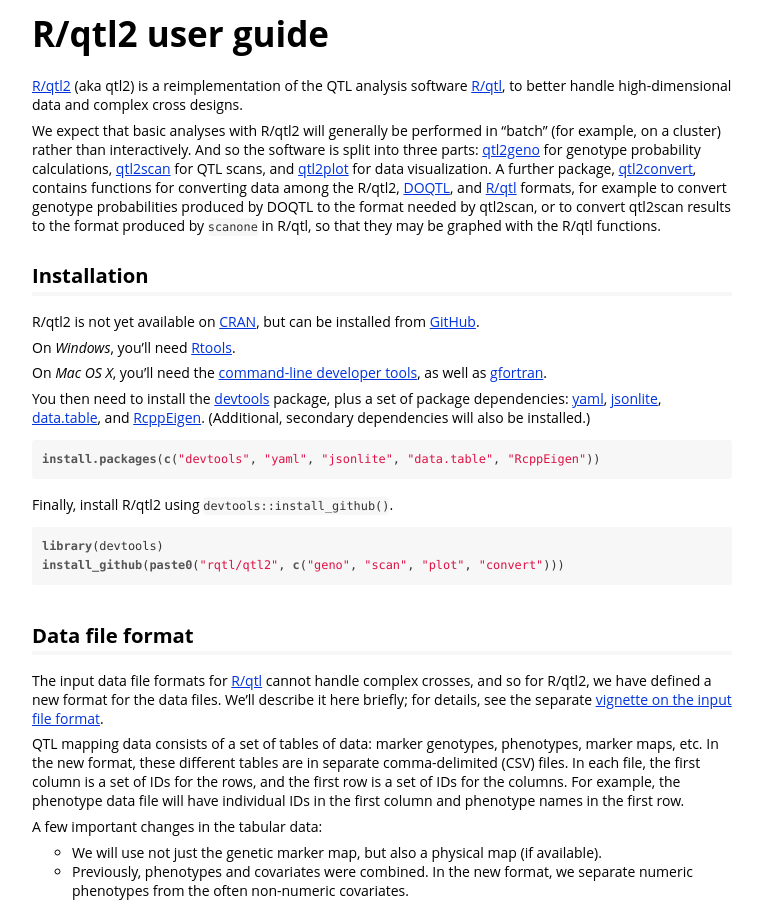
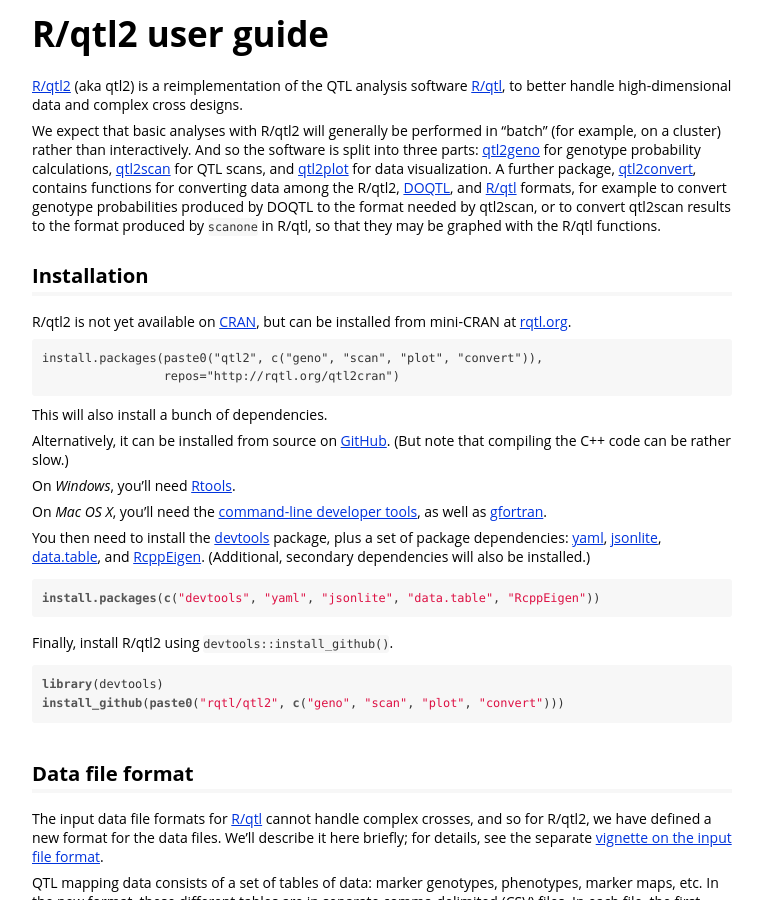
Before and after one commit to rqtl/qtl2, a Jekyll site: the page assets/vignettes/user_guide.html, which Jekyll copies as it is, in a window 1280 px wide and 900 px high. Shown: the whole window, without its empty margins (258-1020 px from the left). Built offline with Jekyll 4.4.1, drawn with Linux system fonts in a browser that asks for light colours.

Commit message:
Update installation instructions in user guide

```diff
--- a/assets/vignettes/user_guide.html
+++ b/assets/vignettes/user_guide.html
@@ -74,7 +74,11 @@
 <p>We expect that basic analyses with R/qtl2 will generally be performed in “batch” (for example, on a cluster) rather than interactively. And so the software is split into three parts: <a href="https://github.com/rqtl/qtl2geno">qtl2geno</a> for genotype probability calculations, <a href="https://github.com/rqtl/qtl2scan">qtl2scan</a> for QTL scans, and <a href="https://github.com/rqtl/qtl2plot">qtl2plot</a> for data visualization. A further package, <a href="https://github.com/rqtl/qtl2convert">qtl2convert</a>, contains functions for converting data among the R/qtl2, <a href="https://www.bioconductor.org/packages/release/bioc/html/DOQTL.html">DOQTL</a>, and <a href="http://rqtl.org">R/qtl</a> formats, for example to convert genotype probabilities produced by DOQTL to the format needed by qtl2scan, or to convert qtl2scan results to the format produced by <code>scanone</code> in R/qtl, so that they may be graphed with the R/qtl functions.</p>
 <div id="installation" class="section level2">
 <h2>Installation</h2>
-<p>R/qtl2 is not yet available on <a href="https://cran.r-project.org">CRAN</a>, but can be installed from <a href="https://github.com/rqtl">GitHub</a>.</p>
+<p>R/qtl2 is not yet available on <a href="https://cran.r-project.org">CRAN</a>, but can be installed from mini-CRAN at <a href="http://rqtl.org">rqtl.org</a>.</p>
+<pre><code>install.packages(paste0(&quot;qtl2&quot;, c(&quot;geno&quot;, &quot;scan&quot;, &quot;plot&quot;, &quot;convert&quot;)),
+                 repos=&quot;http://rqtl.org/qtl2cran&quot;)</code></pre>
+<p>This will also install a bunch of dependencies.</p>
+<p>Alternatively, it can be installed from source on <a href="https://github.com/rqtl">GitHub</a>. (But note that compiling the C++ code can be rather slow.)</p>
 <p>On <em>Windows</em>, you’ll need <a href="https://cran.r-project.org/bin/windows/Rtools/">Rtools</a>.</p>
 <p>On <em>Mac OS X</em>, you’ll need the <a href="https://mac-how-to.gadgethacks.com/how-to/install-command-line-developer-tools-without-xcode-0168115/">command-line developer tools</a>, as well as <a href="https://gcc.gnu.org/wiki/GFortranBinaries#MacOS">gfortran</a>.</p>
 <p>You then need to install the <a href="https://github.com/hadley/devtools">devtools</a> package, plus a set of package dependencies: <a href="https://cran.r-project.org/package=yaml">yaml</a>, <a href="https://cran.r-project.org/package=jsonlite">jsonlite</a>, <a href="https://cran.r-project.org/package=data.table">data.table</a>, and <a href="https://github.com/RcppCore/RcppEigen">RcppEigen</a>. (Additional, secondary dependencies will also be installed.)</p>
```
